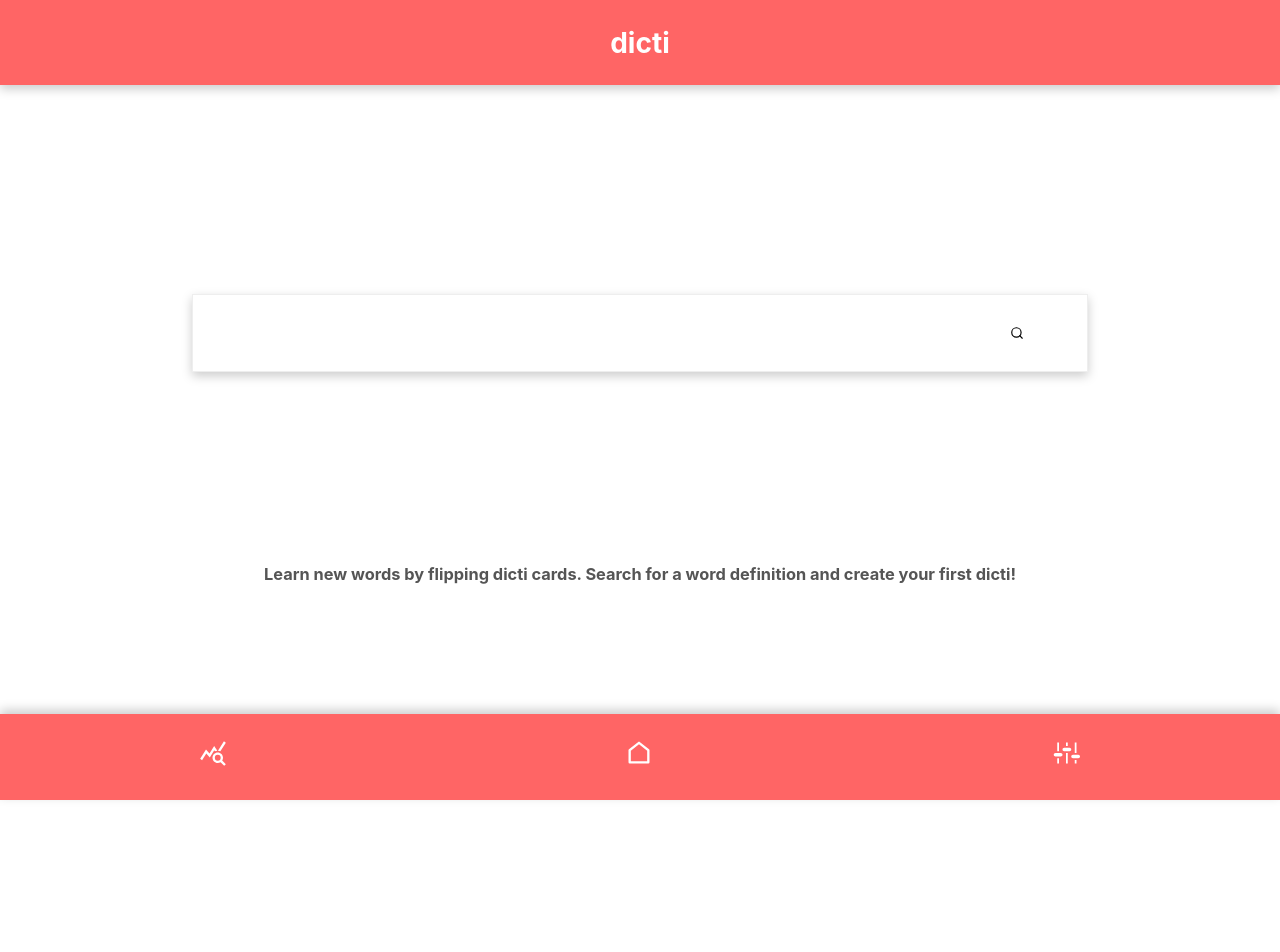
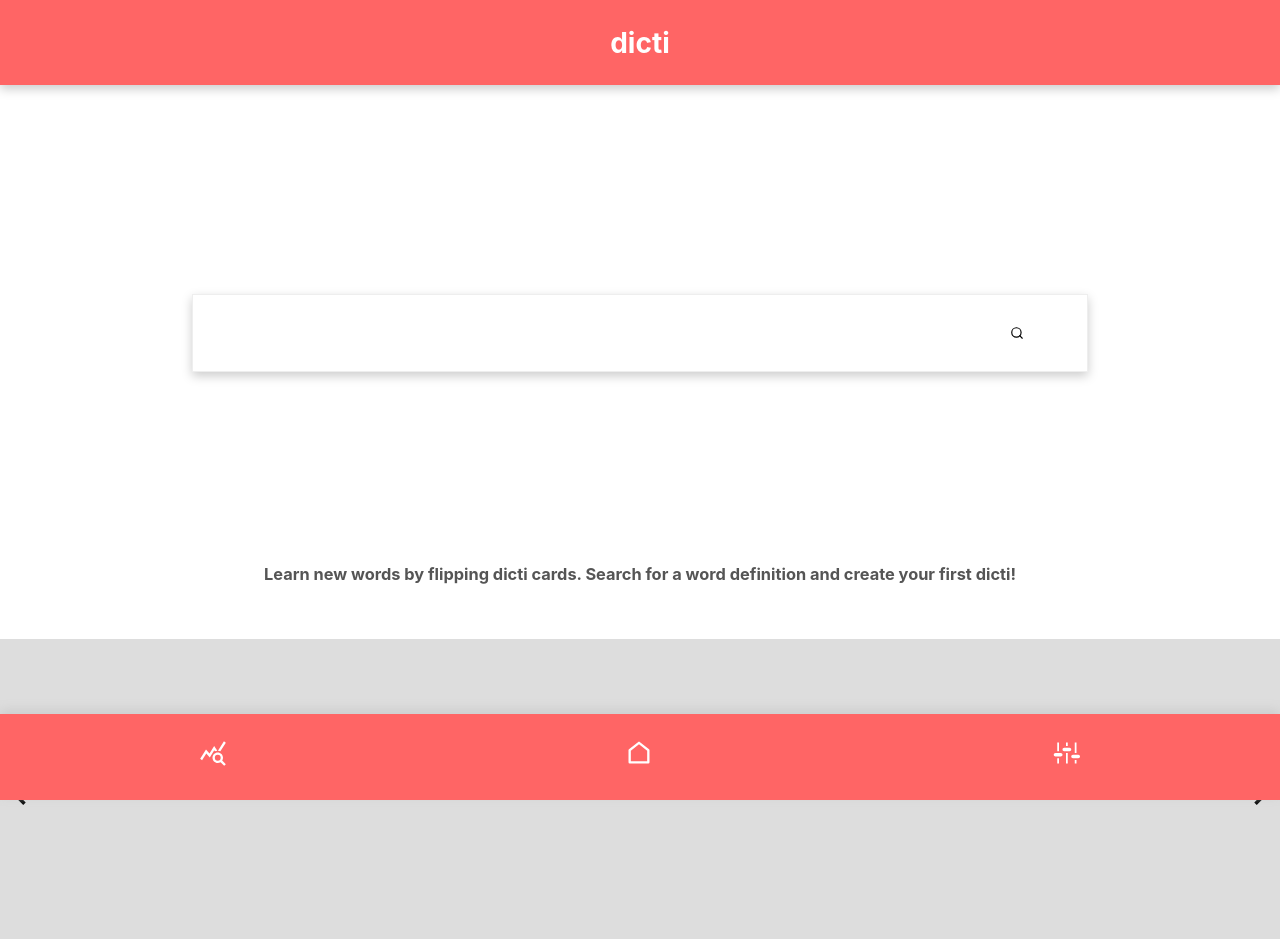
Before and after one commit to cyq7/dicti, a React (Create React App) app: page / in a window 1280 px wide. Shown: the top 952 px of the page. Before the commit the page ends 929 px from the top, so only its background shows below. Built offline with nearby package versions, Linux system fonts and the light colour scheme.

Commit message:
prepare styles for cards carousel, add carousel arrows

```diff
--- a/src/components/App.js
+++ b/src/components/App.js
@@ -11,7 +11,6 @@ function App() {
   const [activeWord, setActiveWord] = useState('');
   const [errorOccurred, setErrorOccurred] = useState(false);
   const inputValueRef = useRef();
-
 
   function handleSearch() {
     const word = inputValueRef.current.value;
--- a/src/components/FlipCard.js
+++ b/src/components/FlipCard.js
@@ -5,7 +5,7 @@ export default function FlipCard(props) {
     const [isFlipped, setIsFlipped] = useState(false);
 
     return (
-        <div onClick={() => setIsFlipped(!isFlipped)} className={isFlipped ? "flip-card flip" : "flip-card"}>
+        <div onClick={() => setIsFlipped(!isFlipped)} className={isFlipped ? `flip-card flip ${props.cardStyle}` : `flip-card ${props.cardStyle}`}>
             <div className="flip-card-inner">
                 <div className="flip-card-front">
                     <span>{props.name}</span>
--- a/src/components/FlipCardForm.js
+++ b/src/components/FlipCardForm.js
@@ -31,17 +31,25 @@ export default function FlipCardForm({currentDefinitions, word, displayForm, han
         e.preventDefault();
         let definition = textAreaRef.current.innerText.replace(/(\r\n|\n|\r)/gm, "");
         setFlipCards(prevFlipCards => {
-            return [...prevFlipCards, {id: uuidv4(), name: word, definition: definition}]
+            return [...prevFlipCards, {
+                id: uuidv4(),
+                name: word,
+                definition: definition
+            }]
         })
         handleClose()
-        resetActiveWord()
+    }
+
+    const handleAdd = async (e) => {
+        await addFlipCard(e);
+        resetActiveWord();
     }
 
     if(displayForm) {
         return (
             <div className="flip-card-container">
                 <button onClick={handleClose} className='close'>X</button>
-                <form onSubmit={addFlipCard} className="flip-card-form">
+                <form onSubmit={handleAdd} className="flip-card-form">
                     <span>{word}</span>
                     <p>Specify word definition</p>
                     <div className="select-wrapper">
--- a/src/components/FlipCards.js
+++ b/src/components/FlipCards.js
@@ -1,5 +1,6 @@
 import React, {useState, useEffect} from 'react';
 import FlipCard from './FlipCard'
+import { BiChevronLeft, BiChevronRight } from 'react-icons/bi'
 import './styles/FlipCards.scss'
 
 export default function FlipCards({isActive}) {
@@ -17,16 +18,23 @@ export default function FlipCards({isActive}) {
     return (
         <div style={isActive !== "" ? {display: 'none'} : {display: "flex"}} className="flip-cards">
             <h3>{flipCards[0] ? header : newUserHeader}</h3>
-            <ul>{flipCards.map(flipCard => {
+            <div className='carousel'>
+                <BiChevronLeft className="carousel-arrow left"/>
+                <ul className="cards">{flipCards.map((flipCard, index) => {
+                    let position = index > 0 ? "next-card" : index === 0 ? "active-card" : "prev-card";
                     return (
                         <FlipCard
+                            key={flipCard.id}
                             id={flipCard.id}
                             name={flipCard.name}
                             definition={flipCard.definition}
+                            cardStyle={position}
                         />
                     )
                 })}
                 </ul>
+                <BiChevronRight className="carousel-arrow right"/>
+            </div>
             <p>{flipCards[0] ? `3/${numberOfCards}` : ""}</p>
         </div>
     )
--- a/src/components/styles/FlipCard.scss
+++ b/src/components/styles/FlipCard.scss
@@ -1,10 +1,9 @@
 .flip-card {
-    background-color: transparent;
+    position: absolute;
+    height: 100%;
+    width: 300px;
     max-width: 65vw;
-    max-height: 65vw;
-    width: 300px;
-    height: 300px;
-    margin: 40px 0;
+    background: #fff;
 
     span {
         font-size: 2em;
@@ -49,3 +48,21 @@
 .flip-card.flip .flip-card-inner {
     transform: rotateY(180deg);
 }
+
+.prev-card {
+    left: 0;
+    transform: scale(0.95);
+    background:rgb(235, 162, 162)
+}
+
+.active-card {
+    left: 50%;
+    transform: translateX(-50%);
+    background: rgb(162, 235, 162);
+    z-index: 10;
+}
+
+.next-card {
+  right: 0;
+  transform: scale(0.95);
+}
--- a/src/components/styles/FlipCards.scss
+++ b/src/components/styles/FlipCards.scss
@@ -7,6 +7,35 @@
     width: 100%;
     text-align: center;
 
+    .carousel {
+        position: relative;
+        background: #ddd;
+        width: 100%;
+        margin: 30px;
+
+        .cards {
+            position: relative;
+            max-height: 65vw;
+            width: 100%;
+            height: 300px;
+        }
+
+        .carousel-arrow {
+            position: absolute;
+            top: 45%;
+            z-index: 50;
+            font-size: 3em;
+        }
+
+        .right {
+            right: 0;
+        }
+
+        .left {
+            left: 0;
+        }
+    }
+
     h3 {
         color: #555;
         padding: 2%;
```
Lines whose indentation alone changed are shown as unchanged.
